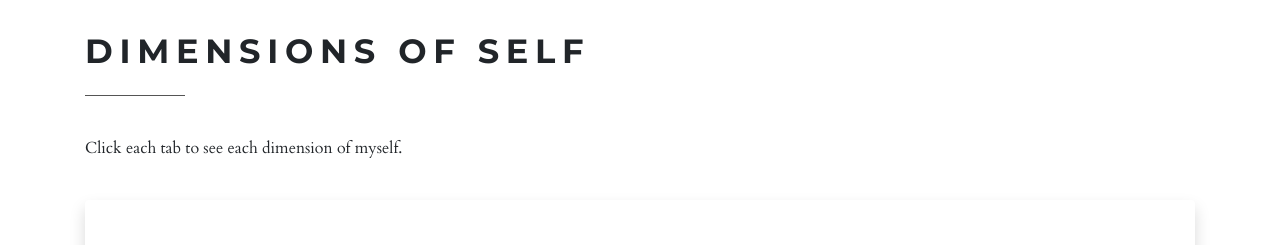
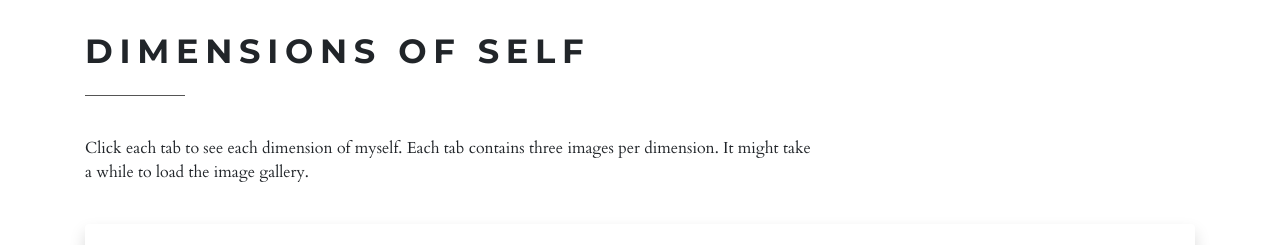
Before and after one commit to JulsCatiggay/Catiggay_DigitalPortfolio, a plain HTML site: page index.html in a window 1280 px wide. Shown: the part 980-1225 px from the top of the page. Drawn offline with nearby package versions, Linux system fonts and the light colour scheme.

Commit message:
few changes

```diff
--- a/index.html
+++ b/index.html
@@ -69,7 +69,7 @@
             <div class="row">
               <div class="col-md-12 col-lg-8">
                 <h2 class="heading">DIMENSIONS OF SELF</h2>
-                <p>Click each tab to see each dimension of myself.</p>
+                <p>Click each tab to see each dimension of myself. Each tab contains three images per dimension. It might take a while to load the image gallery.</p>
               </div>
             </div>
 
```
